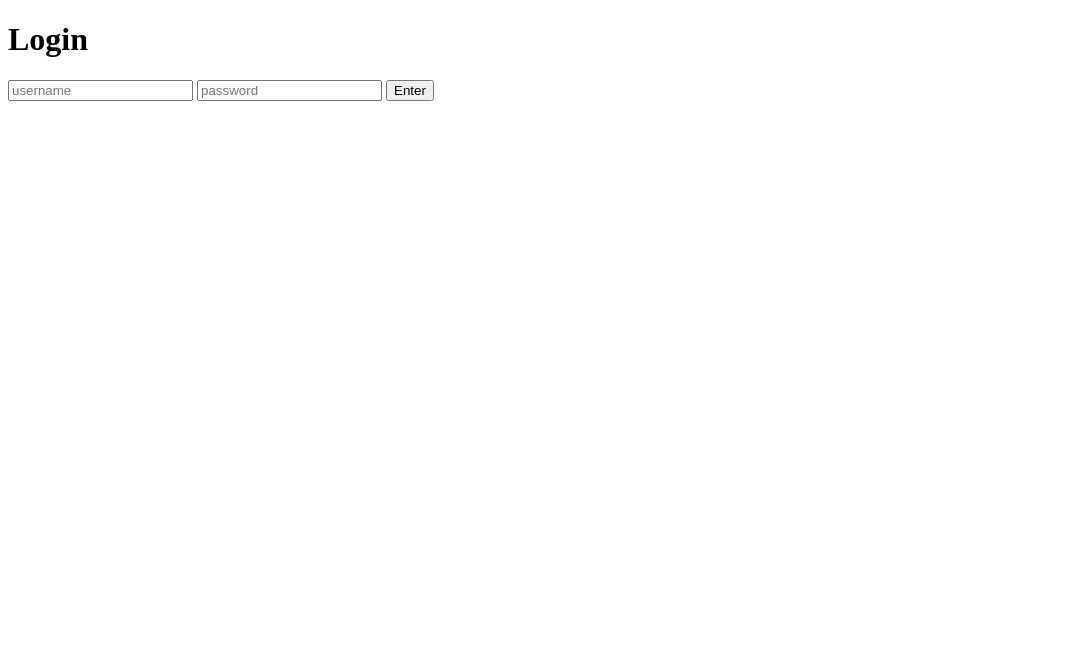
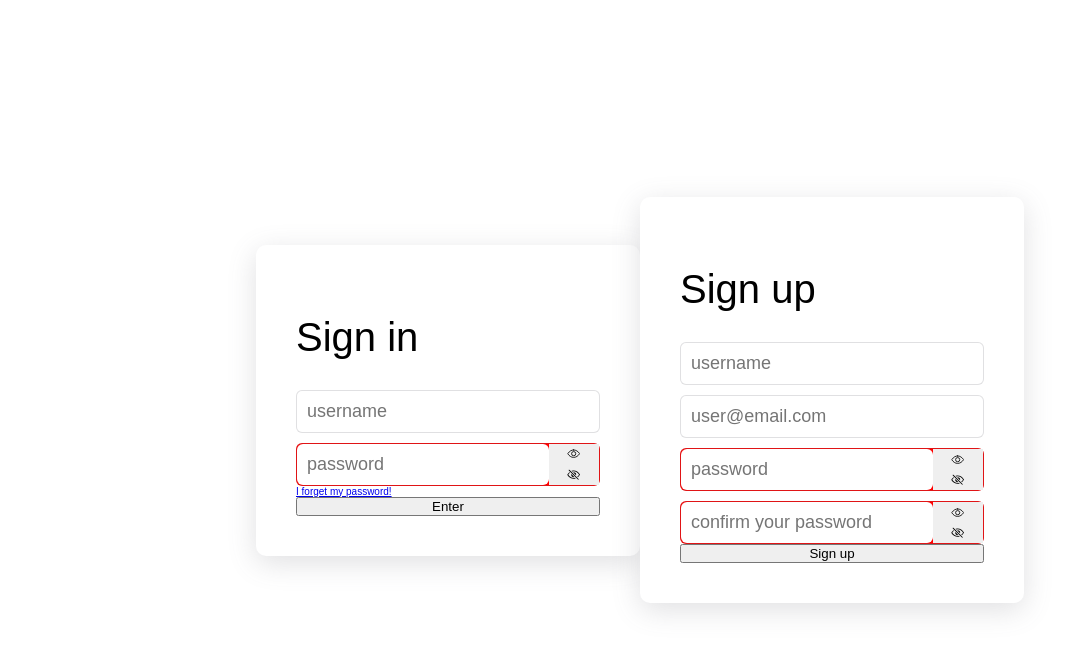
Before and after one commit to LiarleyCodie/Register-and-Login-Screen, a plain HTML site: page index.html in a window 1280 px wide. Shown: the whole page, without its empty margins (0-1083 px from the left). Drawn offline with nearby package versions, Linux system fonts and the light colour scheme.

Commit message:
Sign in e sign up semi-estilizado

```diff
--- a/index.html
+++ b/index.html
@@ -7,15 +7,45 @@
   <meta http-equiv="X-UA-Compatible" content="ie=edge">
   <link rel="stylesheet" href="src/style.css">
   <script src="src/index.js" defer></script>
+  <script type="module" src="https://unpkg.com/ionicons@5.5.2/dist/ionicons/ionicons.esm.js"></script>
+  <script nomodule src="https://unpkg.com/ionicons@5.5.2/dist/ionicons/ionicons.js"></script>
   <title>Sign In</title>
 </head>
 
 <body>
+  <form class="box active">
+    <h1>Sign in</h1>
+    <input type="text" placeholder="username" required />
+    <div class="password-wrapper">
+      <input type="password" placeholder="password" required />
+      <button class="show-password">
+        <ion-icon name="eye-outline"></ion-icon>
+        <ion-icon name="eye-off-outline"></ion-icon>
+      </button>
+    </div>
+    <a href="#" class="forget-password">I forget my password!</a>
+    <button class="signin-button">Enter</button>
+  </form>
+
   <form class="box">
-    <h1>Login</h1>
-    <input type="text" placeholder="username" />
-    <input type="password" placeholder="password" />
-    <button>Enter</button>
+    <h1>Sign up</h1>
+    <input type="text" placeholder="username" required />
+    <input type="email" placeholder="user@email.com" required />
+    <div class="password-wrapper">
+      <input type="password" placeholder="password" required />
+      <button class="show-password">
+        <ion-icon name="eye-outline"></ion-icon>
+        <ion-icon name="eye-off-outline"></ion-icon>
+      </button>
+    </div>
+    <div class="password-wrapper confirm-password">
+      <input type="password" placeholder="confirm your password" required />
+      <button class="show-password">
+        <ion-icon name="eye-outline"></ion-icon>
+        <ion-icon name="eye-off-outline"></ion-icon>
+      </button>
+    </div>
+    <button class="signup-button">Sign up</button>
   </form>
 </body>
 
--- a/src/style.css
+++ b/src/style.css
@@ -0,0 +1,75 @@
+* {
+  margin: 0;
+  padding: 0;
+  box-sizing: border-box;
+}
+
+html {
+  font-size: 62.5%;
+}
+
+body {
+  min-height: 100vh;
+  font-family: sans-serif;
+
+  display: flex;
+  justify-content: center;
+  align-items: center;
+}
+
+/* MODAL */
+.box {
+  display: flex;
+  flex-direction: column;
+
+  padding: 4rem;
+
+  border-radius: 1rem;
+
+  background-color: #fff;
+
+  box-shadow: rgba(100, 100, 111, 0.2) 0px 7px 29px 0px;
+}
+
+h1 {
+  font-size: 4rem;
+  font-weight: 400;
+  margin: 3rem 0;
+}
+
+input {
+  font-size: 1.8rem;
+  padding: 1rem;
+  border-style: none;
+  outline: none;
+  border-radius: 0.6rem;
+  border: 1px solid rgba(100, 100, 111, 0.2);
+}
+
+.password-wrapper {
+  border-radius: 0.6rem;
+  background-color: red;
+  border: 1px solid rgba(100, 100, 111, 0.2);
+  display: flex;
+}
+
+.password-wrapper.confirm-password {
+  margin-top: 1rem;
+}
+
+input:not(:last-child) {
+  margin-bottom: 1rem;
+}
+
+input[type="password"] {
+  border-style: none;
+  margin-bottom: 0;
+}
+
+.show-password {
+  border-style: none;
+  outline: none;
+  width: 5rem;
+  display: grid;
+  place-items: center;
+}
```
